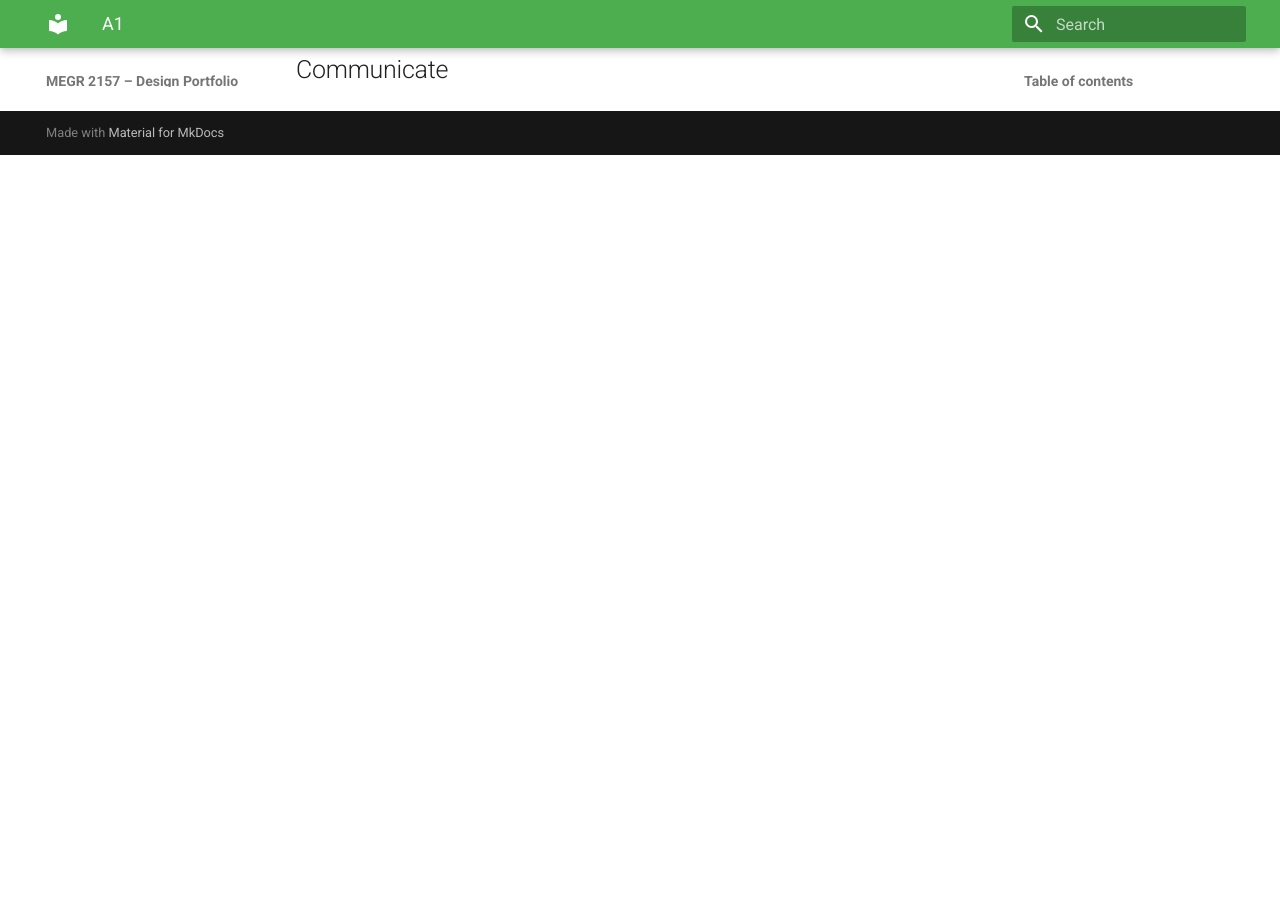
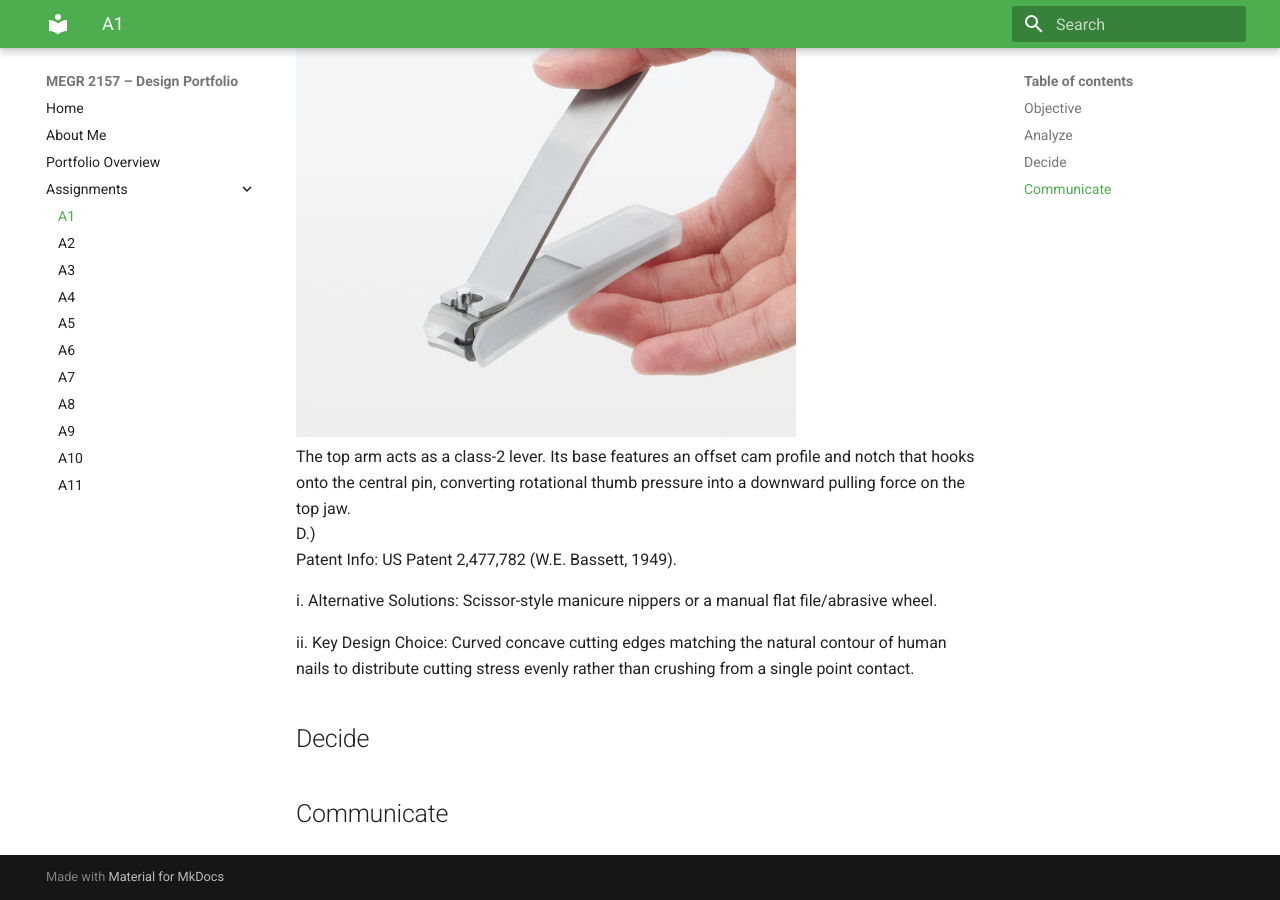
Before and after one commit to AtibaJ/megr2157-portfolio, an MkDocs documentation site: the page built from docs/assignments/A01/index.md, in a window 1280 px wide and 900 px high, scrolled down 1770 px. Built offline with MkDocs 1.6.1 and Material for MkDocs 9.7.7, drawn with Linux system fonts in a browser that asks for light colours; before the commit the page ends 1925 px from its top, so only the background shows below that.

Commit message:
Enhance index.md with top arm description and patent info
Added additional details about the top arm's function and patent information.

```diff
--- a/docs/assignments/A01/index.md
+++ b/docs/assignments/A01/index.md
@@ -36,6 +36,15 @@ Task B.)
   C.)
   <img src="clippers.PNG" alt="top down image of clippers" width="500">
   Base & Top Frames : Formed from two parallel steel strips spot-welded or riveted at the rear end. The geometry acts as a cantilever leaf spring that keeps the jaws naturally biased open. The distal ends are ground into matching concave arcs.
+  <img src="clippers2.png" alt="image of top arm" width="500">
+  The top arm acts as a class-2 lever. Its base features an offset cam profile and notch that hooks onto the central pin, converting rotational thumb pressure into a downward pulling force on the top jaw.
+ D.)
+ Patent Info: US Patent 2,477,782 (W.E. Bassett, 1949).
+
+i. Alternative Solutions: Scissor-style manicure nippers or a manual flat file/abrasive wheel.
+
+ii. Key Design Choice: Curved concave cutting edges matching the natural contour of human nails to distribute cutting stress evenly rather than crushing from a single point contact.
+
 
 
 
```
